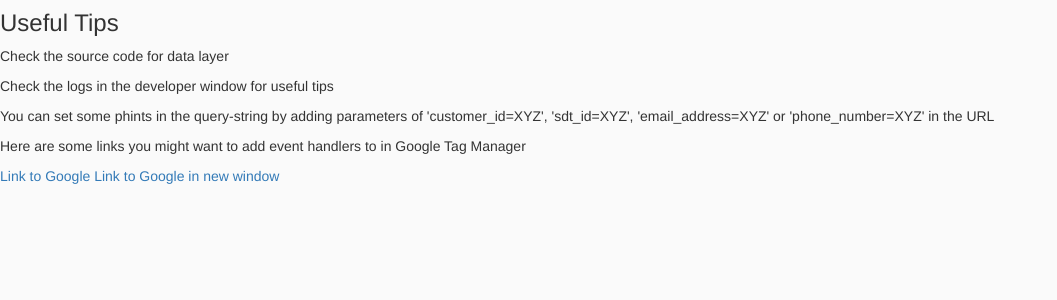
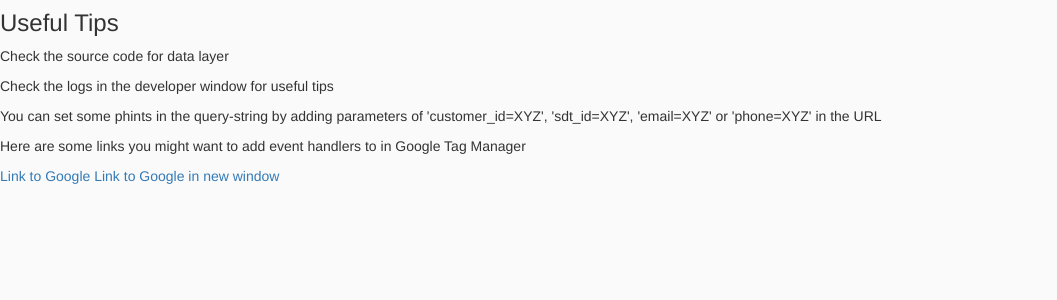
Before and after one commit to bluekaisec/bluekai_services_box, a Flask app: page /google_tag_manager_test_page in a window 1280 px wide. Shown: the part 310-610 px from the top of the page, without its empty margins (0-1057 px from the left). Run offline with Flask 2, Linux system fonts and the light colour scheme; some libraries are stand-ins or nearby versions.

Commit message:
Updating GTM Page
Data layer

```diff
--- a/templates/google_tag_manager_demo_page.html
+++ b/templates/google_tag_manager_demo_page.html
@@ -46,8 +46,8 @@ function getParameterByName(name) {
 }
 
 // Grab useful vars from query-string and push into data layer
-dataLayer[0].email_address = getParameterByName('email');
-dataLayer[0].phone_number = getParameterByName('phone');
+dataLayer[0].email = getParameterByName('email');
+dataLayer[0].phone = getParameterByName('phone');
 dataLayer[0].customer_id = getParameterByName('customer_id');
 dataLayer[0].sdt_id = getParameterByName('sdt_id');
 
@@ -94,7 +94,7 @@ height="0" width="0" style="display:none;visibility:hidden"></iframe></noscript>
           <h3>Useful Tips</h3>
             <p> Check the source code for data layer</p>
             <p> Check the logs in the developer window for useful tips</p>
-            <p> You can set some phints in the query-string by adding parameters of 'customer_id=XYZ', 'sdt_id=XYZ', 'email_address=XYZ' or 'phone_number=XYZ' in the URL</p>
+            <p> You can set some phints in the query-string by adding parameters of 'customer_id=XYZ', 'sdt_id=XYZ', 'email=XYZ' or 'phone=XYZ' in the URL</p>
             <p> Here are some links you might want to add event handlers to in Google Tag Manager</p>
             <a href="http://www.google.co.uk" class="test_links">Link to Google</a>
             <a href="http://www.google.co.uk" class="test_links" target="_blank">Link to Google in new window</a>
```
